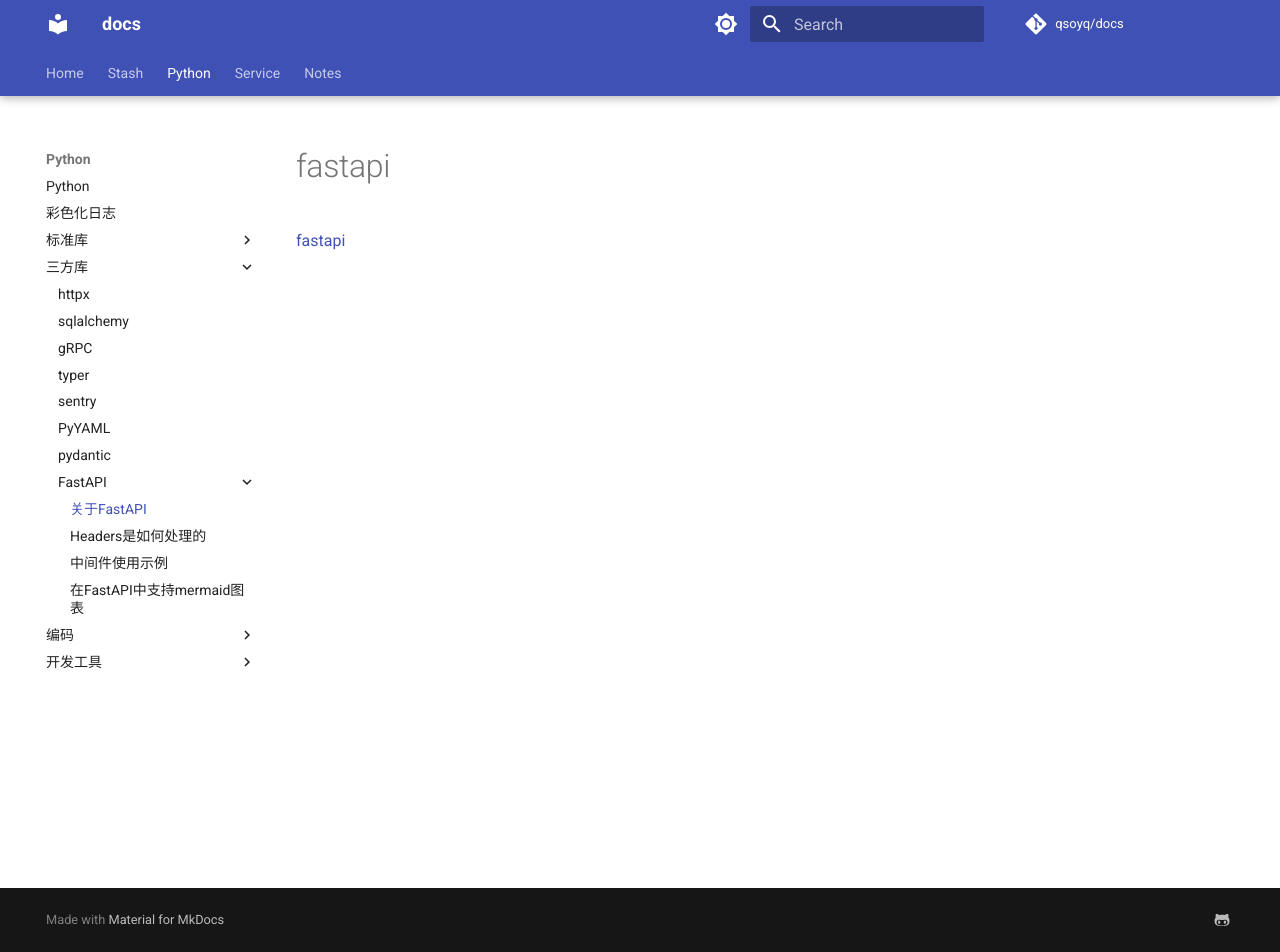
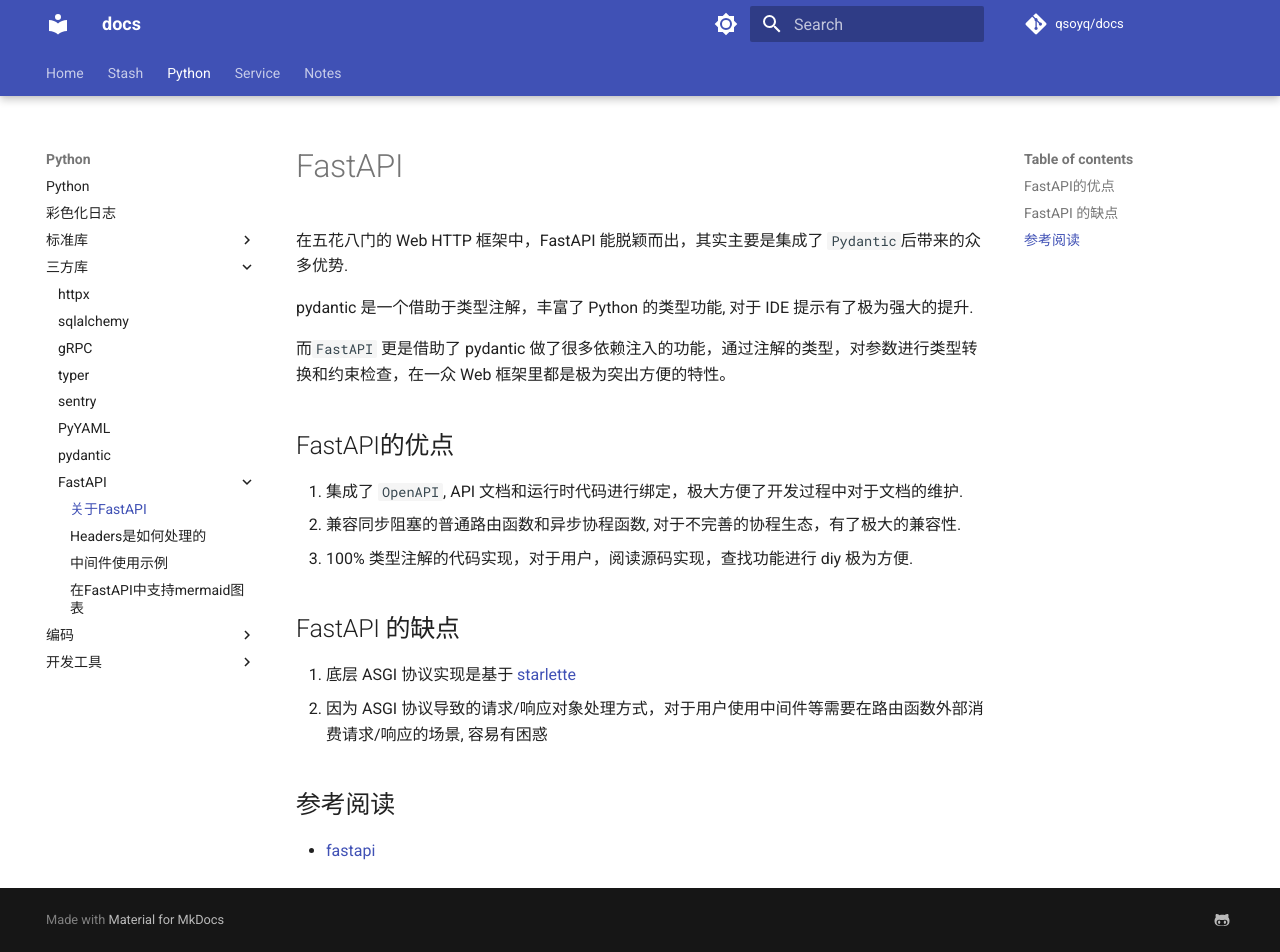
Before and after one commit to qsoyq/docs, an MkDocs documentation site: the page built from docs/python/fastapi/fastapi.md, in a window 1280 px wide and 952 px high. Built offline with MkDocs 1.6.1 and Material for MkDocs 9.7.7, drawn with Linux system fonts in a browser that asks for light colours; comment, search, counter and statistics services are not loaded.

Commit message:
update fastapi.md

```diff
--- a/docs/python/fastapi/fastapi.md
+++ b/docs/python/fastapi/fastapi.md
@@ -1,3 +1,22 @@
-# fastapi
+# FastAPI
 
-[fastapi](https://fastapi.tiangolo.com/)
+在五花八门的 Web HTTP 框架中，FastAPI 能脱颖而出，其实主要是集成了 `Pydantic`后带来的众多优势.
+
+pydantic 是一个借助于类型注解，丰富了 Python 的类型功能, 对于 IDE 提示有了极为强大的提升.
+
+而`FastAPI` 更是借助了 pydantic 做了很多依赖注入的功能，通过注解的类型，对参数进行类型转换和约束检查，在一众 Web 框架里都是极为突出方便的特性。
+
+## FastAPI的优点
+
+1. 集成了 `OpenAPI`, API 文档和运行时代码进行绑定，极大方便了开发过程中对于文档的维护.
+2. 兼容同步阻塞的普通路由函数和异步协程函数, 对于不完善的协程生态，有了极大的兼容性.
+3. 100% 类型注解的代码实现，对于用户，阅读源码实现，查找功能进行 diy 极为方便.
+
+## FastAPI 的缺点
+
+1. 底层 ASGI 协议实现是基于 [starlette](https://www.starlette.io/)
+2. 因为 ASGI 协议导致的请求/响应对象处理方式，对于用户使用中间件等需要在路由函数外部消费请求/响应的场景, 容易有困惑
+
+## 参考阅读
+
+- [fastapi](https://fastapi.tiangolo.com/)
```
